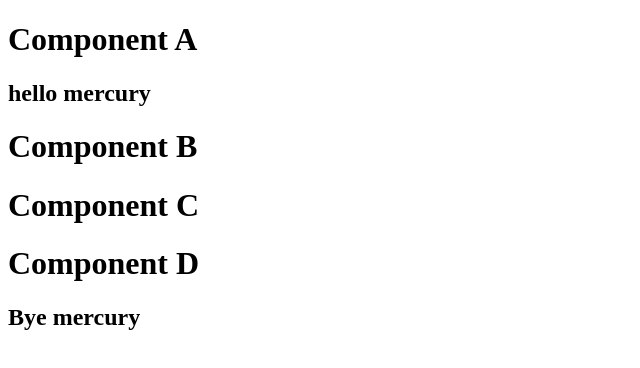
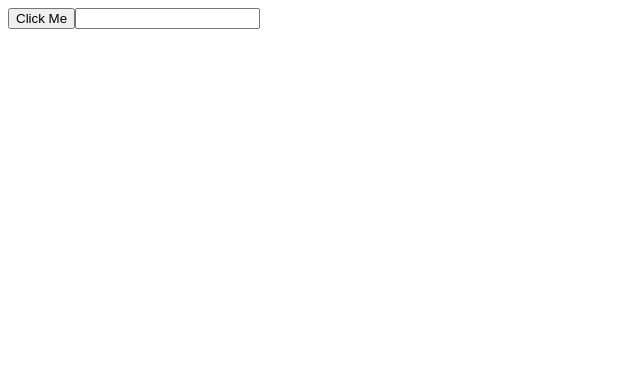
Before and after one commit to Mercury1565/React_Learning-Path, a React (Vite) app in the folder my-react-app/: page / in a window 1280 px wide. Shown: the top 368 px of the page, without its empty margins (0-640 px from the left). Built offline with nearby package versions, Linux system fonts and the light colour scheme.

Commit message:
finish useRef

```diff
--- a/my-react-app/src/App.jsx
+++ b/my-react-app/src/App.jsx
@@ -1,11 +1,11 @@
-import ComponentA from "./components/ComponentA.jsx"
+import Component from "./components/Component.jsx"
 
 function App() {
 
   return(
     <>
 
-    <ComponentA/>
+    <Component/>
 
     </>
   )
--- /dev/null
+++ b/my-react-app/src/components/Component.jsx
@@ -0,0 +1,54 @@
+import React, {useState, useEffect, useRef} from 'react'
+
+/*
+Using useRef() instead of useState() will avoid rerendering of
+the component when a state value changes. By avoiding component rerendering
+we can make our components more efficient.
+
+A very yummy of useRef() is refrencing html elements as demo'ed below
+*/
+
+function Component(){
+    let [number, setNumber] = useState(0)
+
+    useEffect(() => {
+        // using this, we can see that using useState will
+        //  will cause our component to rerender as the value
+        //   of number is updated
+        console.log('component rendered')
+    })
+
+    const ref = useRef(0);
+    /// useRef returns an object with a single attribute, the
+    //  current attribute
+    /// The value you pass on to useRef() will hold the current
+    //  property of the object
+
+    /// Another important use of useRef() is that it can
+    //  also refer to html elements
+    const inputRef = useRef(null);
+
+    function handleClick(){
+        // setNumber(n => n + 1)
+        ref.current ++;
+
+        /// Note theat inputRef.current here gives you an
+        //  html element, for this case, an input element
+        inputRef.current.focus();
+        inputRef.current.style.backgroundColor = 'green';
+
+        console.log(inputRef.current)
+        console.log(ref.current);
+    }
+
+    return(
+        <>
+        <button onClick={handleClick}>
+            Click Me
+        </button>
+        <input ref={inputRef}/>
+        </>
+    )
+}
+
+export default Component
--- a/my-react-app/src/components/ComponentA.jsx
+++ /dev/null
@@ -1,43 +0,0 @@
-import React, {useState, createContext} from 'react'
-import ComponentB from "./ComponentB.jsx"
-
-export const UserContext = createContext();
-
-function ComponentA(){
-    const [user, setUser] = useState('mercury');
-    /*
-    - What if you want to use this user state all the way down at component D.
-    - You will have to pass it down as props (Props Drilling) but this process
-      cound be tedious if the chain of components is very long
-
-    THE SOLUTION !!! USING useContext hook
-
-    useContext() -> react hook that allow you to share values
-                    between multiple levels of components
-                    without passing props through each level
-
-    // STEPS TAKEN AT PROVIDER COMOPONENT [here, ComponentA]
-    1. Import {createContext} from 'react'
-    2. export const MyContext = createContext()
-    3. Wrap children components with a special provider component
-        <MyContext.Provider value={value}>
-            <Child/>
-        </MyContext.Provider>
-
-    // CONSUMER COMPONENT [here, ComponentD]
-    1. import React, {useContext} from 'react';
-       import {MyContext} from 'location of provider comp'
-    2. const value = useContext(MyContext)
-    */
-    return(
-        <div>
-            <h1> Component A </h1>
-            <h2>{`hello ${user}`}</h2>
-            <UserContext.Provider value={user}>
-                <ComponentB/>
-            </UserContext.Provider>
-        </div>
-    )
-}
-
-export default ComponentA
--- a/my-react-app/src/components/ComponentB.jsx
+++ /dev/null
@@ -1,12 +0,0 @@
-import ComponentC from "./ComponentC.jsx"
-
-function ComponentB(){
-    return(
-        <div>
-            <h1> Component B </h1>
-            <ComponentC/>
-        </div>
-    )
-}
-
-export default ComponentB
--- a/my-react-app/src/components/ComponentC.jsx
+++ /dev/null
@@ -1,12 +0,0 @@
-import ComponentD from "./ComponentD.jsx"
-
-function ComponentC(){
-    return(
-        <div>
-            <h1> Component C </h1>
-            <ComponentD/>
-        </div>
-    )
-}
-
-export default ComponentC
--- a/my-react-app/src/components/ComponentD.jsx
+++ /dev/null
@@ -1,15 +0,0 @@
-import React, {useContext} from 'react'
-import { UserContext } from './ComponentA.jsx'
-
-function ComponentD(){
-    const user = useContext(UserContext)
-
-    return(
-        <div>
-            <h1> Component D </h1>
-            <h2>{`Bye ${user}`}</h2>
-        </div>
-    )
-}
-
-export default ComponentD
```
